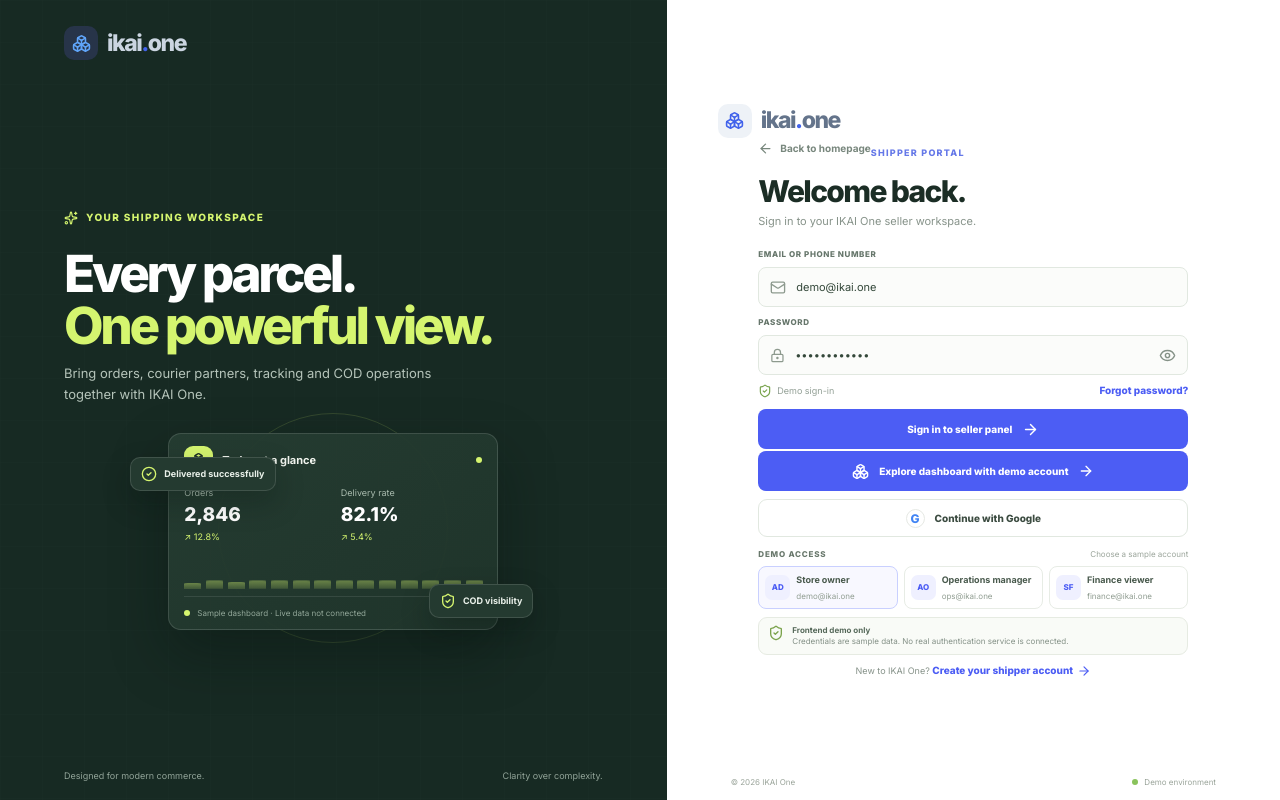
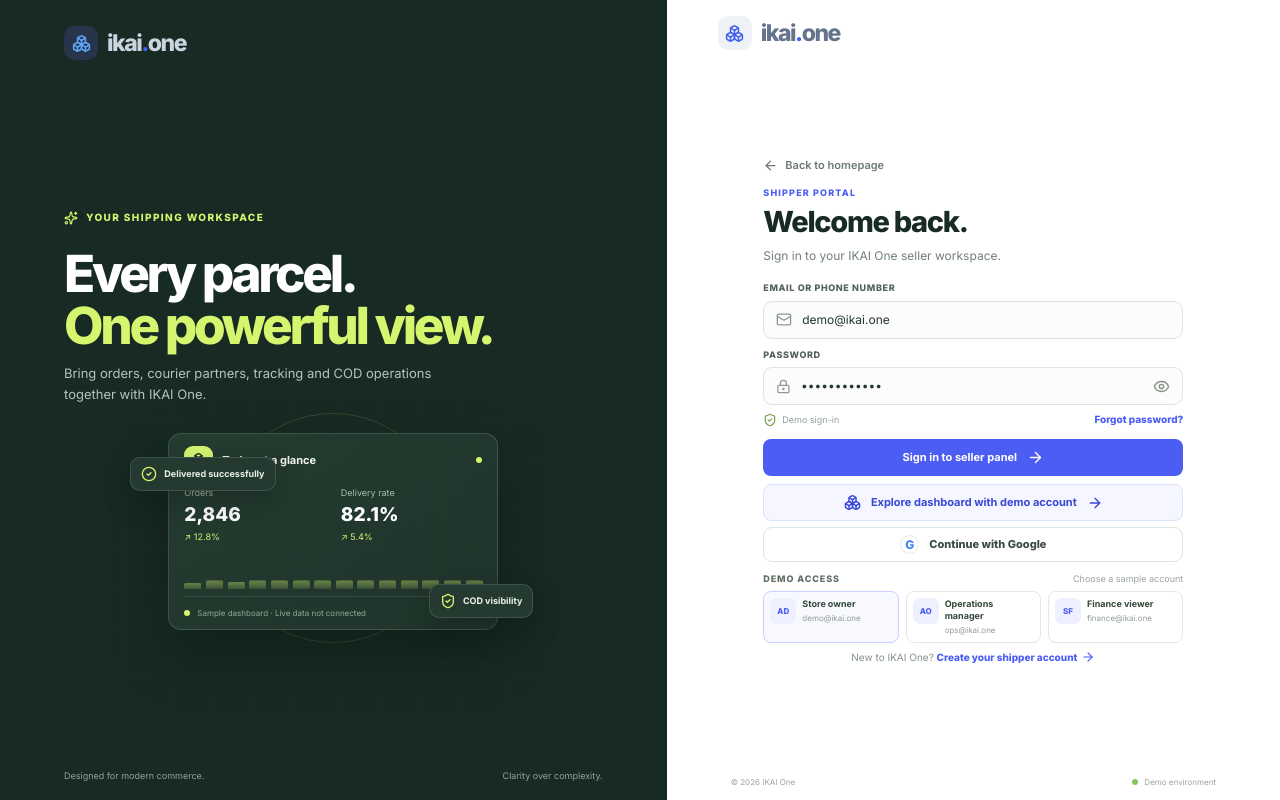
Before and after one commit to AbdullahSartaj123/Ikai-One, a React (Vite) app: page /login in a window 1280 px wide. Built offline with nearby package versions, Linux system fonts and the light colour scheme.

Commit message:
Refine login typography, alignment and form hierarchy

```diff
--- a/src/styles/auth.css
+++ b/src/styles/auth.css
@@ -91,3 +91,63 @@
  .login-right .auth-panel-footer{position:static;margin-top:24px}
 }
 @media(prefers-reduced-motion:reduce){.login-page *{animation:none!important;transition:none!important}}
+
+
+/* Sign-in refinement: alignment, hierarchy and calmer controls */
+.login-right{align-items:stretch;background:#fff}
+.login-form-wrap{width:min(100%,420px);margin:auto}
+.login-form-wrap .back-home{display:flex;width:max-content;align-items:center;gap:7px;margin:0 0 22px;color:#6c7b71;font-size:11px;font-weight:600}
+.login-form-wrap .login-form-kicker{display:block;width:max-content;margin:0 0 10px;color:#4c5df4;font-size:9px;line-height:1.4;letter-spacing:.13em;font-weight:800}
+.login-form-wrap h2{margin:0 0 7px;color:#172a23;font-size:32px;line-height:1.12;letter-spacing:-.045em}
+.login-form-wrap .login-subtitle{margin:0;color:#718076;font-size:12px;line-height:1.6}
+.login-form.login-form{margin-top:20px;gap:8px}
+.login-form.login-form>label{margin-top:4px;color:#526258;font-size:9px;letter-spacing:.07em}
+.login-form .login-input{min-height:43px;padding:0 12px;background:#fbfcfb;border-color:#dce5de;border-radius:9px}
+.login-form .login-input:focus-within{border-color:#8795ff;box-shadow:0 0 0 3px #4c5df414}
+.login-form .login-input input{font-size:12px;color:#26382d}
+.login-form-options{margin:2px 0 5px}
+.login-form-options>span,.login-form-options>a{font-size:10px}
+.login-form .login-submit,.login-right .login-demo-entry{min-height:42px;font-size:11px;font-weight:700;box-shadow:none}
+.login-form .login-submit{margin-top:2px}
+.login-right .login-demo-entry{margin-top:8px;border:1px solid #dce3ff;background:#f5f6ff;color:#3948d6}
+.login-right .login-demo-entry:hover{background:#eceeff}
+.login-right .auth-google{min-height:40px;margin-top:9px;border-color:#dce5de;background:#fff;font-size:11px}
+.login-right .auth-divider{margin:15px 0 7px}
+.login-right .auth-divider>span{color:#5f6f64;font-size:9px}
+.login-right .auth-divider>small{font-size:9px}
+.login-right .sample-login{grid-template-columns:repeat(3,minmax(0,1fr));gap:7px}
+.login-right .sample-account{align-items:flex-start;min-height:56px;padding:7px;border-color:#e1e8e2;background:#fff}
+.login-right .sample-account:hover,.login-right .sample-account.selected{border-color:#c9d0ff;background:#f8f8ff}
+.login-right .sample-account-icon{width:26px;height:26px;flex:0 0 26px}
+.login-right .sample-account b{font-size:9px;line-height:1.35;color:#34483a}
+.login-right .sample-account small{font-size:8px;line-height:1.35;overflow-wrap:anywhere}
+.login-right .sample-select{display:none}
+.login-right .demo-warning{margin-top:9px;padding:8px 10px;background:#f8faf7}
+.login-right .demo-warning p{font-size:9px;line-height:1.5}
+.login-right .auth-switch{margin-top:11px;font-size:10px}
+@media(max-height:820px) and (min-width:761px){
+.login-right{padding-top:16px;padding-bottom:28px}
+.login-form-wrap .back-home{margin-bottom:13px}
+.login-form-wrap .login-form-kicker{margin-bottom:7px}
+.login-form-wrap h2{font-size:29px}
+.login-form.login-form{margin-top:13px;gap:6px}
+.login-form.login-form>label{margin-top:3px}
+.login-form .login-input{min-height:38px}
+.login-form .login-input input{min-height:36px}
+.login-form .login-submit,.login-right .login-demo-entry{min-height:37px}
+.login-right .auth-google{min-height:35px;margin-top:6px}
+.login-right .auth-divider{margin:10px 0 5px}
+.login-right .sample-account{min-height:49px;padding:6px}
+.login-right .demo-warning{display:none}
+.login-right .auth-switch{margin-top:7px}
+}
+@media(max-width:760px){
+.login-form-wrap .back-home{margin-bottom:18px}
+.login-form-wrap .login-form-kicker{margin-bottom:9px}
+.login-form-wrap h2{font-size:30px}
+.login-form.login-form{margin-top:18px;gap:8px}
+.login-form .login-input{min-height:44px}
+.login-form .login-input input{min-height:42px}
+.login-form .login-submit,.login-right .login-demo-entry{min-height:44px}
+.login-right .sample-account{min-height:56px}
+}
```
